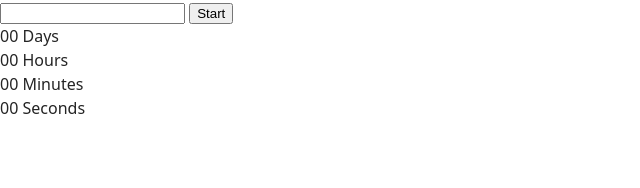
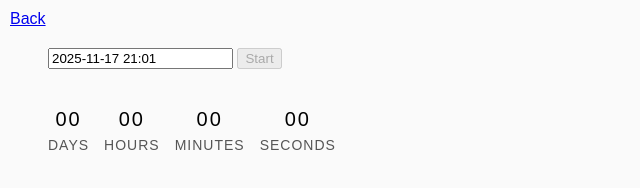
Before and after one commit to MykytaZasorin/goit-js-hw-10, a website built with Vite: page src/1-timer.html in a window 1280 px wide. Shown: the whole page, without its empty margins (0-640 px from the left). Built offline with nearby package versions, Linux system fonts and the light colour scheme.

Commit message:
fin 1 task

```diff
--- a/src/1-timer.html
+++ b/src/1-timer.html
@@ -9,6 +9,8 @@
   </head>
   <body>
     <main>
+      <a class="main-link" href="./index.html">Back</a>
+
       <input type="text" id="datetime-picker" />
       <button type="button" data-start>Start</button>
 
@@ -32,6 +34,6 @@
       </div>
     </main>
 
-    <script type="module" src="./1-timer.html"></script>
+    <script type="module" src="./js/1-timer.js"></script>
   </body>
 </html>
--- a/src/css/styles.css
+++ b/src/css/styles.css
@@ -1,37 +1,39 @@
-:root {
-  /* font-family: Inter, Avenir, Helvetica, Arial, sans-serif; */
-  font-family: system-ui, -apple-system, BlinkMacSystemFont, 'Segoe UI', Roboto,
-    Oxygen, Ubuntu, Cantarell, 'Open Sans', 'Helvetica Neue', sans-serif;
-  font-size: 16px;
-  line-height: 1.5;
-  font-weight: 400;
-
-  color: #242424;
-  background-color: rgba(255, 255, 255, 0.87);
-
-  font-synthesis: none;
-  text-rendering: optimizeLegibility;
-  -webkit-font-smoothing: antialiased;
-  -moz-osx-font-smoothing: grayscale;
-  -webkit-text-size-adjust: 100%;
+body {
+  font-family: Arial, sans-serif;
+  background-color: #fafafa;
+  padding: 40px;
 }
 
-ul,
-li {
-  list-style-type: none;
+.main-link {
+  position: absolute;
+  top: 10px;
+  left: 10px;
 }
 
-body {
+.timer {
+  display: flex;
+  gap: 15px;
+  margin-top: 40px;
+}
+
+.field {
   display: flex;
   flex-direction: column;
-  min-width: 100vw;
-  min-height: 100vh;
-  margin: 0;
+  align-items: center;
 }
 
-main {
-  flex-grow: 1;
+.value {
+  font-size: 20px;
+  font-weight: 300;
+  line-height: 1;
+  color: #000;
+  letter-spacing: 2px;
 }
-main:has(.back-link) {
-  text-align: center;
+
+.label {
+  font-size: 14px;
+  text-transform: uppercase;
+  color: #555;
+  margin-top: 8px;
+  letter-spacing: 1px;
 }
--- a/src/js/1-timer.js
+++ b/src/js/1-timer.js
@@ -49,7 +49,7 @@ function startTimer() {
 
   intervalId = setInterval(() => {
     const now = Date.now();
-    const diff = userSelectedDate - now;
+    const diff = userDate - now;
 
     if (diff <= 0) {
       updateUI(0, 0, 0, 0);
```
Also changed, not shown: src/2-snackbar.html (+4 -4 lines).
